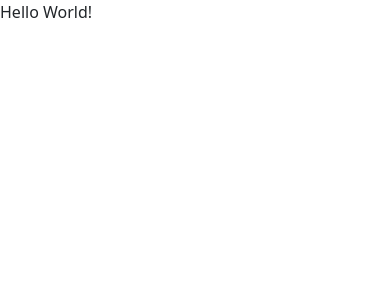
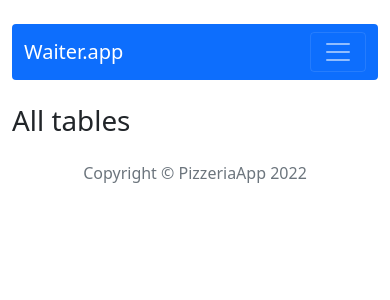
Before and after one commit to Mec0why/react-waiterapp, a React (Create React App) app: page / in a window 390 px wide. Shown: the top 300 px of the page. Built offline with nearby package versions, Linux system fonts and the light colour scheme; no server answers.

Commit message:
Add basic App structure

```diff
--- a/src/App.js
+++ b/src/App.js
@@ -2,6 +2,12 @@ import { useDispatch } from 'react-redux';
 import { useEffect } from 'react';
 import { fetchTables } from './redux/tablesRedux';
 import { fetchStatuses } from './redux/tableStatusesRedux';
+import { Container } from 'react-bootstrap';
+import { Routes, Route } from 'react-router-dom';
+import Home from './components/views/Home/Home';
+import Header from './components/views/Header/Header';
+import Footer from './components/views/Footer/Footer';
+import NotFound from './components/views/NotFound/NotFound';
 
 function App() {
   const dispatch = useDispatch();
@@ -9,7 +15,17 @@ function App() {
   useEffect(() => dispatch(fetchTables()), [dispatch]);
   useEffect(() => dispatch(fetchStatuses()), [dispatch]);
 
-  return <div className='App'>Hello World!</div>;
+  return (
+    <Container>
+      <Header />
+      <Routes>
+        <Route path='/' element={<Home />} />
+        <Route exact path='/table/:tableId' element={'<SingleTable />'} />
+        <Route path='*' element={<NotFound />} />
+      </Routes>
+      <Footer />
+    </Container>
+  );
 }
 
 export default App;
--- /dev/null
+++ b/src/components/views/Footer/Footer.js
@@ -0,0 +1,11 @@
+import { Container } from 'react-bootstrap';
+
+const Footer = () => {
+  return (
+    <Container className='text-center text-muted my-4'>
+      Copyright © PizzeriaApp 2022
+    </Container>
+  );
+};
+
+export default Footer;
--- /dev/null
+++ b/src/components/views/Header/Header.js
@@ -0,0 +1,7 @@
+import NavBar from '../NavBar/NavBar';
+
+const Header = () => {
+  return <NavBar />;
+};
+
+export default Header;
--- /dev/null
+++ b/src/components/views/Home/Home.js
@@ -0,0 +1,12 @@
+const Home = () => {
+  return (
+    <div>
+      <div className='d-flex justify-content-between'>
+        <h1 className='m-0 align-self-center'>All tables</h1>
+      </div>
+      {/* <Tables /> */}
+    </div>
+  );
+};
+
+export default Home;
--- /dev/null
+++ b/src/components/views/NavBar/NavBar.js
@@ -0,0 +1,25 @@
+import { Navbar, Nav, Container } from 'react-bootstrap';
+import { NavLink } from 'react-router-dom';
+
+const NavBar = () => {
+  return (
+    <Navbar bg='primary' variant='dark' expand='lg' className='rounded my-4'>
+      <Container>
+        <Navbar.Brand href='/'>Waiter.app</Navbar.Brand>
+        <Navbar.Toggle aria-controls='basic-navbar-nav' />
+        <Navbar.Collapse
+          id='basic-navbar-nav'
+          className='justify-content-end text-center'
+        >
+          <Nav>
+            <Nav.Link as={NavLink} to='/'>
+              Home
+            </Nav.Link>
+          </Nav>
+        </Navbar.Collapse>
+      </Container>
+    </Navbar>
+  );
+};
+
+export default NavBar;
--- /dev/null
+++ b/src/components/views/NotFound/NotFound.js
@@ -0,0 +1,29 @@
+import { Container, Row, Button } from 'react-bootstrap';
+import { Link } from 'react-router-dom';
+
+const NotFound = () => {
+  return (
+    <Container>
+      <Row className='justify-content-center'>
+        <div className='col-md-8 align-self-center'>
+          <h1 className='m-0 mt-4 fw-bold'>404 Not Found</h1>
+          <div className='fs-3 mt-4 mb-5'>
+            <p className='m-0'>Ooops!</p>
+            <p className='my-2'>
+              Seems like you wanted to update the Table...{' '}
+            </p>
+
+            <p className='m-0'>Did You?...</p>
+          </div>
+          <Link as={Button} to={'/'}>
+            <Button className='btn-lg' variant='primary'>
+              Take me Home
+            </Button>
+          </Link>
+        </div>
+      </Row>
+    </Container>
+  );
+};
+
+export default NotFound;
```
Also changed, not shown: src/components/views/Footer/Footer.module.scss (added), src/components/views/Header/Header.module.scss (added), src/components/views/Home/Home.module.scss (added), src/components/views/NavBar/NavBar.module.scss (added), src/components/views/NotFound/NotFound.module.scss (added).
